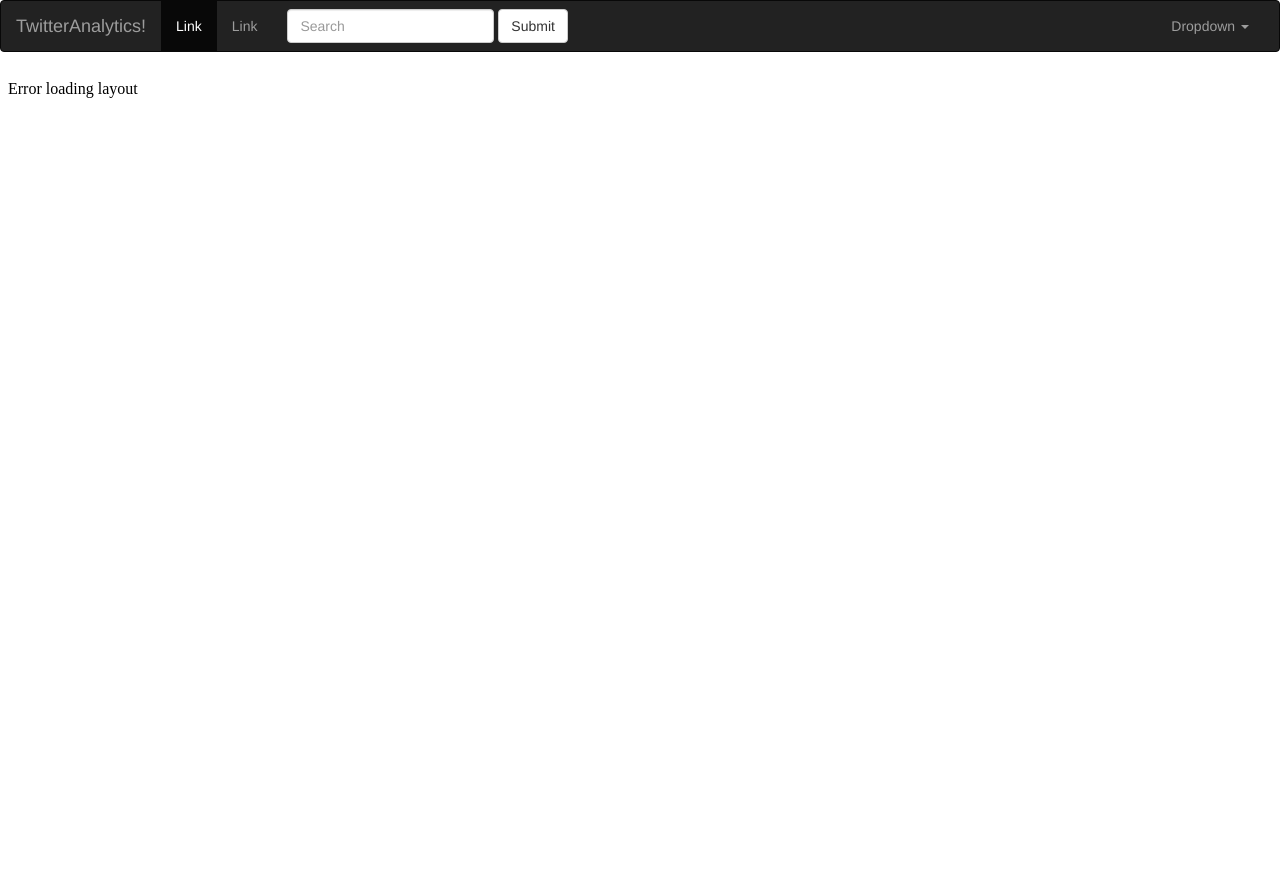
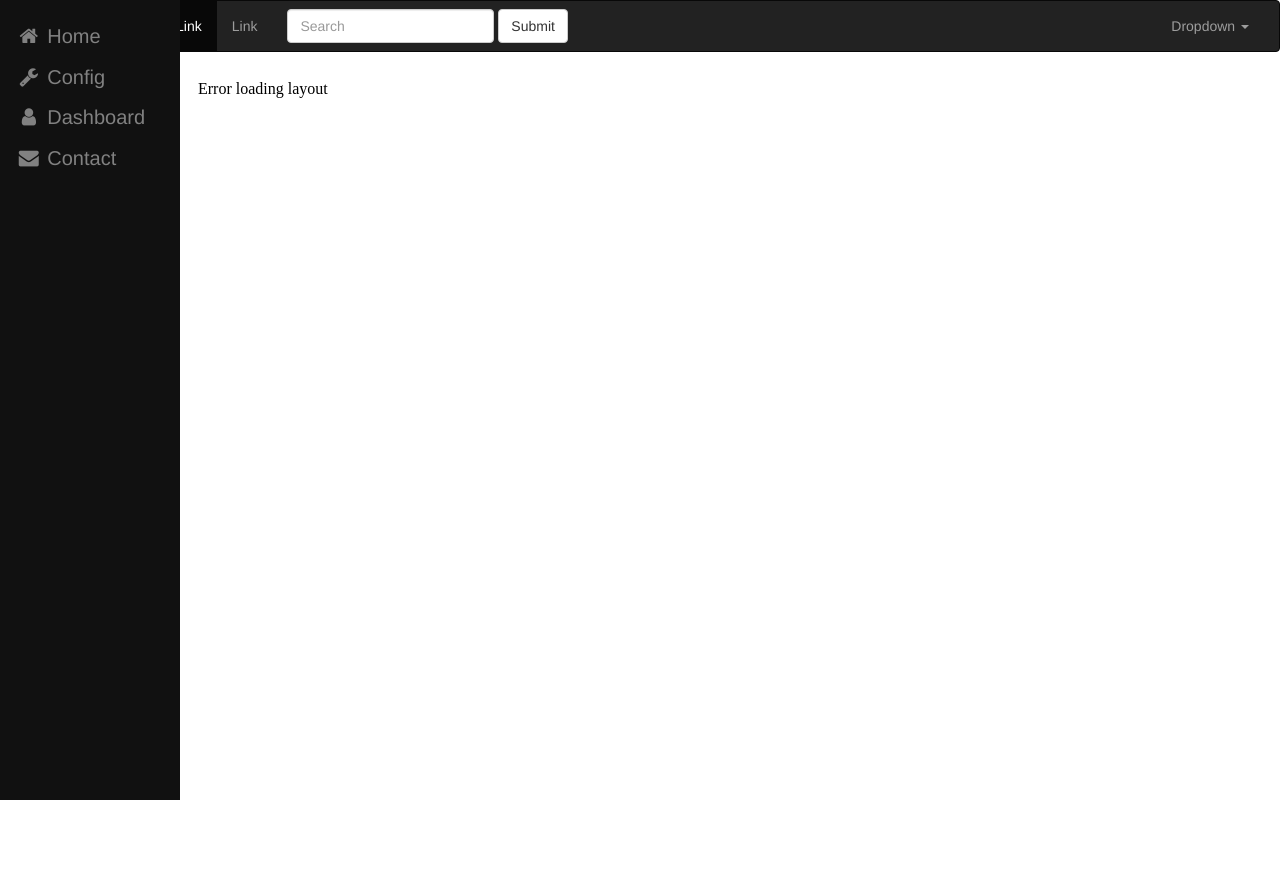
Before and after one commit to C-milo/twitterAnalytics, a Flask app: page / in a window 1280 px wide; the page is wider, and only the part inside the window is pictured. Run offline with Flask 3, Linux system fonts and the light colour scheme; data that the repository does not hold is empty; some libraries are stand-ins or nearby versions.

Commit message:
restructuring in progress and front end styling.

```diff
--- a/twitterAnalytics/__init__.py
+++ b/twitterAnalytics/__init__.py
@@ -6,7 +6,7 @@
     app = Flask(__name__)
 
     with app.app_context():
-        #Import Flask routes
+        # Import Flask routes
         from . import routes
         # Import Dash application
         from .plotydash.dashboard import create_dashboard
--- a/twitterAnalytics/plotydash/dashboard.py
+++ b/twitterAnalytics/plotydash/dashboard.py
@@ -1,6 +1,11 @@
 import dash
 import dash_html_components as html
 import dash_core_components as dcc
+
+# Local library
+# from .tweets_collector import run_search
+# from .tweets_collector import read_users_collection
+# from .tweets_collector import read_db_and_analyze
 
 def create_dashboard(server):
     """Create a Plotly Dashboard"""
--- a/twitterAnalytics/routes.py
+++ b/twitterAnalytics/routes.py
@@ -4,10 +4,10 @@
 from flask import current_app as app
 
 # Local library
-from .tweets_collector import run_search
-from .tweets_collector import read_users_collection
-from .tweets_collector import read_db_and_analyze
-
+# from .tweets_collector import run_search
+# from .tweets_collector import read_users_collection
+# from .tweets_collector import read_db_and_analyze
+#
 # @app.route('/', methods=['POST', 'GET'])
 # def index():
 #       if  request.method == 'POST':
@@ -26,14 +26,14 @@
 #       else:
 #             data = {"likes": 0, "date": 0}
 #             return render_template('index.html', data=data)
-
+#
 @app.route('/', methods=['POST', 'GET'])
 def home():
-      return render_template('dashboard.html')
-
-@app.route('/api/automatic_search', methods=['GET'])
-def automatic_search():
-      user_list = read_users_collection()
-      for x in user_list:
-            run_search(x, "False")
-      return make_response(str(user_list), 200)
+      return render_template('dashboard.jinja')
+#
+# @app.route('/api/automatic_search', methods=['GET'])
+# def automatic_search():
+#       user_list = read_users_collection()
+#       for x in user_list:
+#             run_search(x, "False")
+#       return make_response(str(user_list), 200)
--- /dev/null
+++ b/twitterAnalytics/static/style.css
@@ -0,0 +1,46 @@
+/* Style the sidebar - fixed full height */
+.sidebar {
+    height: 100%;
+    width: 180px;
+    position: fixed;
+    z-index: 1;
+    top: 0;
+    left: 0;
+    background-color: #111;
+    overflow-x: hidden;
+    padding-top: 16px;
+  }
+
+/* Style sidebar links */
+.sidebar a {
+    padding: 6px 8px 6px 16px;
+    text-decoration: none;
+    font-size: 20px;
+    color: #818181;
+    display: block;
+}
+
+/* Style links on mouse-over */
+.sidebar a:hover {
+    color: #f1f1f1;
+}
+
+/* Style the main content */
+.main {
+    margin-left: 180px; /* Same as the width of the sidenav */
+    margin-right: 160px;
+    padding: 0px 10px;
+}
+
+/* Add media queries for small screens (when the height of the screen is less than 450px, add a smaller padding and font-size) */
+@media screen and (max-height: 450px) {
+    .sidebar {padding-top: 15px;}
+    .sidebar a {font-size: 18px;}
+}
+
+iframe {
+    position: absolute;
+    background: transparent;
+    width: 100%;
+    height:100%;
+}
--- a/twitterAnalytics/templates/dashboard.html
+++ /dev/null
@@ -1,4 +0,0 @@
-{% extends "layout.html" %}
-{% block content %}
-    <iframe frameborder='0' noresize='noresize' src="/dashapp/" title="dashboard"></iframe>
-{% endblock %}
--- /dev/null
+++ b/twitterAnalytics/templates/dashboard.jinja
@@ -0,0 +1,4 @@
+{% extends "layout.jinja" %}
+{% block content %}
+    <iframe class="responsive-iframe" frameborder='0' noresize='noresize' src="/dashapp/" title="dashboard"></iframe>
+{% endblock %}
--- a/twitterAnalytics/templates/index.html
+++ b/twitterAnalytics/templates/index.html
@@ -50,14 +50,15 @@
             </div>
       </main>
       <!-- Optional JavaScript -->
-      <!-- jQuery first, then Popper.js, then Bootstrap JS -->
-      <script>
+      <!-- jQuery first, then Popper.js, then Bootstrap JS
       try {
             var pythonData = {{ 'data' }};
       }
       catch(err){
             var pythonData = [0];
       }
+      -->
+      <script>
 
       var checkboxes = document.getElementsByTagName('input');
       checkboxes[1].checked = false;
--- a/twitterAnalytics/templates/layout.html
+++ /dev/null
@@ -1,63 +0,0 @@
-<!DOCTYPE html>
-<html>
-  <head>
-    <title>Twitter Analytics</title>
-    <meta name="viewport" content="width=device-width, initial-scale=1.0">
-    <link href="http://netdna.bootstrapcdn.com/bootstrap/3.0.0/css/bootstrap.min.css" rel="stylesheet" media="screen">
-    <style type="text/css">
-      iframe {
-        position: absolute;
-        background: transparent;
-        width: 100%;
-        height:100%;
-      }
-    </style>
-  </head>
-  <body>
-      <nav class="navbar navbar-inverse" role="navigation">
-            <div class="container-fluid">
-              <div class="navbar-header">
-                <button type="button" class="navbar-toggle" data-toggle="collapse" data-target="#bs-example-navbar-collapse-1">
-                  <span class="sr-only">Toggle navigation</span>
-                  <span class="icon-bar"></span>
-                  <span class="icon-bar"></span>
-                  <span class="icon-bar"></span>
-                </button>
-                <a class="navbar-brand" href="/">TwitterAnalytics!</a>
-              </div>
-
-              <div class="collapse navbar-collapse" id="bs-example-navbar-collapse-1">
-                <ul class="nav navbar-nav">
-                  <li class="active"><a href="#">Link</a></li>
-                  <li><a href="#">Link</a></li>
-                </ul>
-                <form class="navbar-form navbar-left" role="search">
-                  <div class="form-group">
-                    <input type="text" class="form-control" placeholder="Search">
-                  </div>
-                  <button type="submit" class="btn btn-default">Submit</button>
-                </form>
-                <ul class="nav navbar-nav navbar-right">
-                  <!-- <li><a href="#">Link</a></li> -->
-                  <li class="dropdown">
-                    <a href="#" class="dropdown-toggle" data-toggle="dropdown">Dropdown <b class="caret"></b></a>
-                    <ul class="dropdown-menu">
-                      <li><a href="#">Action</a></li>
-                      <li><a href="#">Another action</a></li>
-                      <li><a href="#">Something else here</a></li>
-                      <li class="divider"></li>
-                      <li><a href="#">Separated link</a></li>
-                    </ul>
-                  </li>
-                </ul>
-              </div><!-- /.navbar-collapse -->
-            </div><!-- /.container-fluid -->
-      </nav>
-    <div>
-      {% block content %}
-      {% endblock %}
-    </div>
-    <script src="http://code.jquery.com/jquery-1.10.2.min.js"></script>
-    <script src="http://netdna.bootstrapcdn.com/bootstrap/3.0.0/js/bootstrap.min.js"></script>
-  </body>
-</html>
--- /dev/null
+++ b/twitterAnalytics/templates/layout.jinja
@@ -0,0 +1,67 @@
+<!DOCTYPE html>
+<html>
+  <head>
+    <title>Twitter Analytics</title>
+    <meta name="viewport" content="width=device-width, initial-scale=1.0">
+    <link href="http://netdna.bootstrapcdn.com/bootstrap/3.0.0/css/bootstrap.min.css" rel="stylesheet" media="screen">
+    <link rel="stylesheet" href="https://cdnjs.cloudflare.com/ajax/libs/font-awesome/4.7.0/css/font-awesome.min.css">
+    <link rel="stylesheet" href="static/style.css">
+  </head>
+  <body>
+    <nav class="navbar navbar-inverse" role="navigation">
+      <div class="container-fluid">
+        <div class="navbar-header">
+          <button type="button" class="navbar-toggle" data-toggle="collapse" data-target="#bs-example-navbar-collapse-1">
+            <span class="sr-only">Toggle navigation</span>
+            <span class="icon-bar"></span>
+            <span class="icon-bar"></span>
+            <span class="icon-bar"></span>
+          </button>
+          <a class="navbar-brand" href="/">TwitterAnalytics!</a>
+        </div>
+
+        <div class="collapse navbar-collapse" id="bs-example-navbar-collapse-1">
+          <ul class="nav navbar-nav">
+            <li class="active"><a href="#">Link</a></li>
+            <li><a href="#">Link</a></li>
+          </ul>
+          <form class="navbar-form navbar-left" role="search">
+            <div class="form-group">
+              <input type="text" class="form-control" placeholder="Search">
+            </div>
+            <button type="submit" class="btn btn-default">Submit</button>
+          </form>
+          <ul class="nav navbar-nav navbar-right">
+            <!-- <li><a href="#">Link</a></li> -->
+            <li class="dropdown">
+              <a href="#" class="dropdown-toggle" data-toggle="dropdown">Dropdown <b class="caret"></b></a>
+              <ul class="dropdown-menu">
+                <li><a href="#">Action</a></li>
+                <li><a href="#">Another action</a></li>
+                <li><a href="#">Something else here</a></li>
+                <li class="divider"></li>
+                <li><a href="#">Separated link</a></li>
+              </ul>
+            </li>
+          </ul>
+        </div><!-- /.navbar-collapse -->
+      </div><!-- /.container-fluid -->
+    </nav>
+    <div class="container-fluid">
+      <div class="row content">
+        <div class="sidebar">
+          <a href="#home"><i class="fa fa-fw fa-home"></i> Home</a>
+          <a href="#services"><i class="fa fa-fw fa-wrench"></i> Config</a>
+          <a href="#clients"><i class="fa fa-fw fa-user"></i> Dashboard</a>
+          <a href="#contact"><i class="fa fa-fw fa-envelope"></i> Contact</a>
+        </div>
+        <div class="main">
+            {% block content %}
+            {% endblock %}
+        </div>
+      </div>
+    </div>
+    <script src="http://code.jquery.com/jquery-1.10.2.min.js"></script>
+    <script src="http://netdna.bootstrapcdn.com/bootstrap/3.0.0/js/bootstrap.min.js"></script>
+  </body>
+</html>
```
Also changed, not shown: twitterAnalytics/templates/example.html (deleted, +0 -17 lines).
